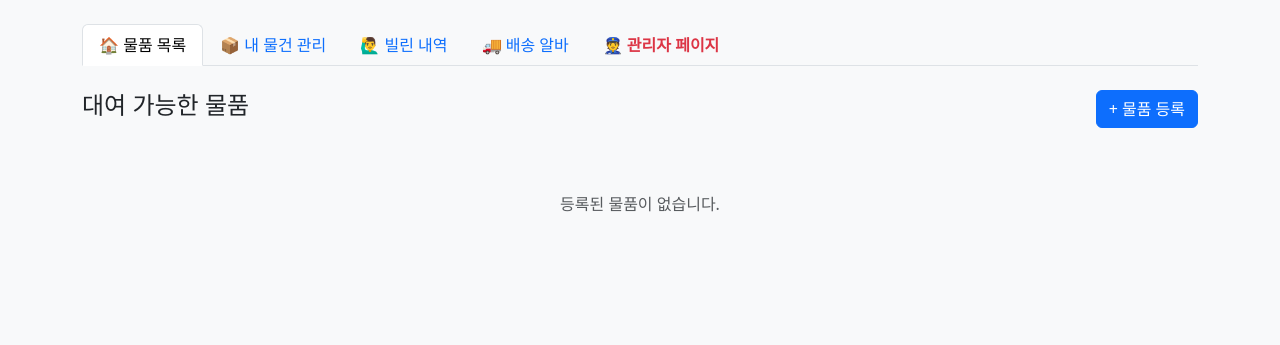
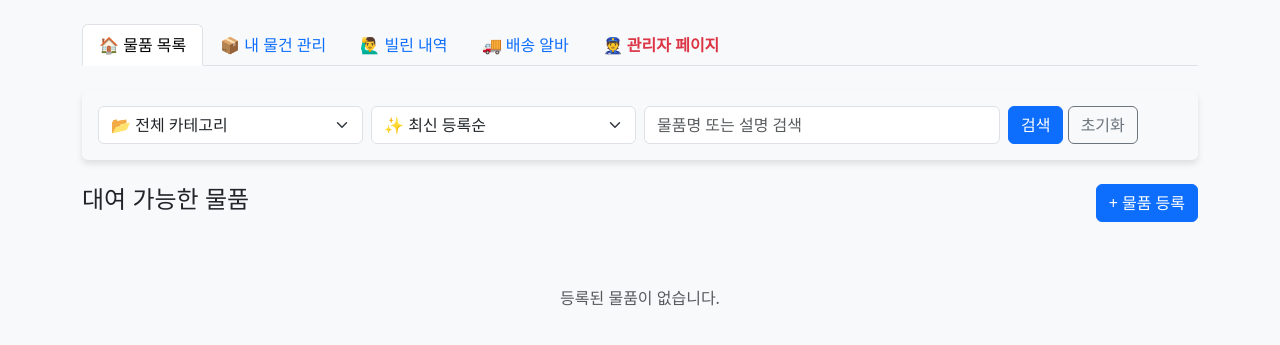
Before and after one commit to Dohwan-Kim1225/DB_TermProject, a Flask app: page / in a window 1280 px wide. Shown: the part 56-401 px from the top of the page. Run offline with Flask 3, Linux system fonts and the light colour scheme; the visitor is signed in with stand-in values (Sample User, id 1); data that the repository does not hold is empty; some libraries are stand-ins or nearby versions.

Commit message:
물품 검색기능 추가

```diff
--- a/app.py
+++ b/app.py
@@ -40,21 +40,47 @@ def index():
     conn = get_db_connection()
     cur = conn.cursor()
 
-    # 1~4번 탭 (홈, 소유자, 대여자, 배송) 로직은 기존과 동일 (생략 없이 그대로 두세요)
-    # ---------------------------------------
-    # 1. [홈] 대여 가능한 물품 조회
-    cur.execute("""
+    # ======================================================
+    # [수정] 1. 검색/필터 기능이 적용된 물품 목록 조회
+    # ======================================================
+
+    # URL 파라미터 받기 (예: /?keyword=드릴&category=공구/수리&sort=date)
+    keyword = request.args.get('keyword', '').strip()
+    category_filter = request.args.get('category', '')
+    sort_option = request.args.get('sort', 'latest')  # 기본값: 최신순
+
+    # 기본 쿼리: 대여 가능하고 만료되지 않은 물품
+    query = """
         SELECT item_id, name, category, rent_fee, expiration_date, description, owner_id
         FROM Items
         WHERE status = 'available' AND expiration_date >= CURRENT_DATE
-        ORDER BY item_id DESC
-    """)
+    """
+    params = []
+
+    # (1) 텍스트 검색 (상품명 또는 설명에 포함)
+    if keyword:
+        query += " AND (name ILIKE %s OR description ILIKE %s)"
+        params.extend([f'%{keyword}%', f'%{keyword}%'])
+
+    # (2) 카테고리 필터
+    if category_filter:
+        query += " AND category = %s"
+        params.append(category_filter)
+
+    # (3) 정렬 (빠른 만료일순 vs 최신 등록순)
+    if sort_option == 'exp_date':
+        query += " ORDER BY expiration_date ASC, item_id DESC" # 만료일 임박한 순
+    else:
+        query += " ORDER BY item_id DESC" # 최신 등록순 (기본)
+
+    cur.execute(query, tuple(params))
     items = cur.fetchall()
 
     # 2. [소유자]
     my_items = []
     incoming_requests = []
-    if session.get('is_verified'):
+    # [수정됨] is_verified 대신 status가 'approved'인지 확인
+    if session.get('status') == 'approved':
         cur.execute("SELECT * FROM Items WHERE owner_id = %s", (session['resident_id'],))
         my_items = cur.fetchall()
         cur.execute("""
@@ -66,7 +92,8 @@ def index():
 
     # 3. [대여자]
     my_rentals = []
-    if session.get('is_verified'):
+    # [수정됨]
+    if session.get('status') == 'approved':
         cur.execute("""
             SELECT r.rental_id, i.name, u.name, r.start_date, r.end_date, r.status, r.delivery_status
             FROM Rentals r JOIN Items i ON r.item_id = i.item_id JOIN Residents u ON i.owner_id = u.resident_id
@@ -77,7 +104,8 @@ def index():
     # 4. [배송]
     delivery_market = []
     my_deliveries = []
-    if session.get('is_verified'):
+    # [수정됨]
+    if session.get('status') == 'approved':
         cur.execute("""
             SELECT r.rental_id, i.name, r.delivery_fee, u1.building, u1.unit, u2.building, u2.unit
             FROM Rentals r JOIN Items i ON r.item_id = i.item_id JOIN Residents u1 ON i.owner_id = u1.resident_id JOIN Residents u2 ON r.borrower_id = u2.resident_id
--- a/templates/dashboard.html
+++ b/templates/dashboard.html
@@ -24,6 +24,41 @@
 <div class="tab-content">
 
     <div class="tab-pane fade show active" id="home">
+        <div class="card mb-4 bg-light border-0">
+            <div class="card-body p-3">
+                <form method="GET" action="/" class="row g-2 align-items-center">
+
+                    <div class="col-md-3">
+                        <select name="category" class="form-select">
+                            <option value="">📂 전체 카테고리</option>
+                            <option value="공구/수리" {% if request.args.get('category') == '공구/수리' %}selected{% endif %}>🔧 공구/수리</option>
+                            <option value="캠핑/레저" {% if request.args.get('category') == '캠핑/레저' %}selected{% endif %}>⛺ 캠핑/레저</option>
+                            <option value="육아/장난감" {% if request.args.get('category') == '육아/장난감' %}selected{% endif %}>🧸 육아/장난감</option>
+                            <option value="주방/생활" {% if request.args.get('category') == '주방/생활' %}selected{% endif %}>🍳 주방/생활</option>
+                            <option value="전자기기" {% if request.args.get('category') == '전자기기' %}selected{% endif %}>💻 전자기기</option>
+                            <option value="도서/취미" {% if request.args.get('category') == '도서/취미' %}selected{% endif %}>📚 도서/취미</option>
+                            <option value="기타" {% if request.args.get('category') == '기타' %}selected{% endif %}>🎸 기타</option>
+                        </select>
+                    </div>
+
+                    <div class="col-md-3">
+                        <select name="sort" class="form-select">
+                            <option value="latest" {% if request.args.get('sort') == 'latest' %}selected{% endif %}>✨ 최신 등록순</option>
+                            <option value="exp_date" {% if request.args.get('sort') == 'exp_date' %}selected{% endif %}>⏰ 만료 임박순</option>
+                        </select>
+                    </div>
+
+                    <div class="col-md-4">
+                        <input type="text" name="keyword" class="form-control" placeholder="물품명 또는 설명 검색" value="{{ request.args.get('keyword', '') }}">
+                    </div>
+
+                    <div class="col-md-2 d-grid gap-2 d-md-block">
+                        <button type="submit" class="btn btn-primary">검색</button>
+                        <a href="/" class="btn btn-outline-secondary">초기화</a>
+                    </div>
+                </form>
+            </div>
+        </div>
         <div class="d-flex justify-content-between align-items-center mb-3">
             <h4>대여 가능한 물품</h4>
 
```
